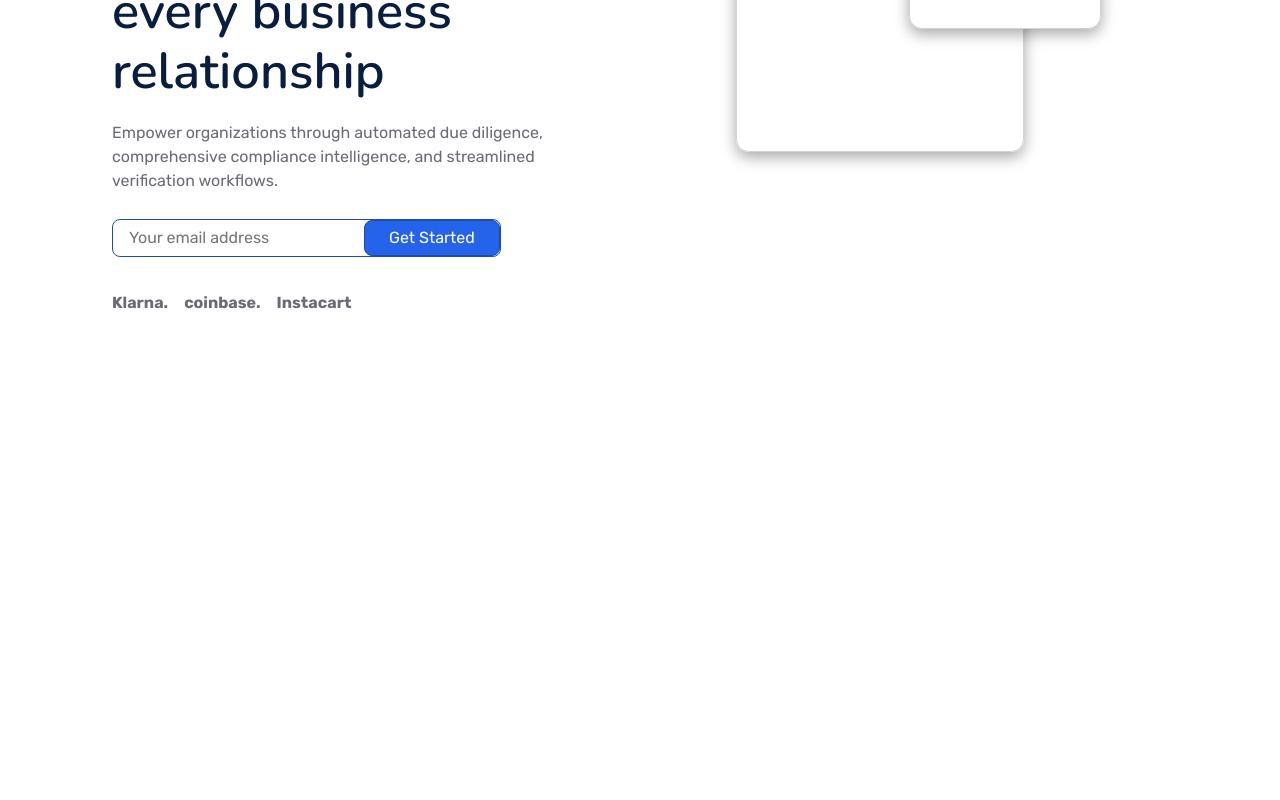
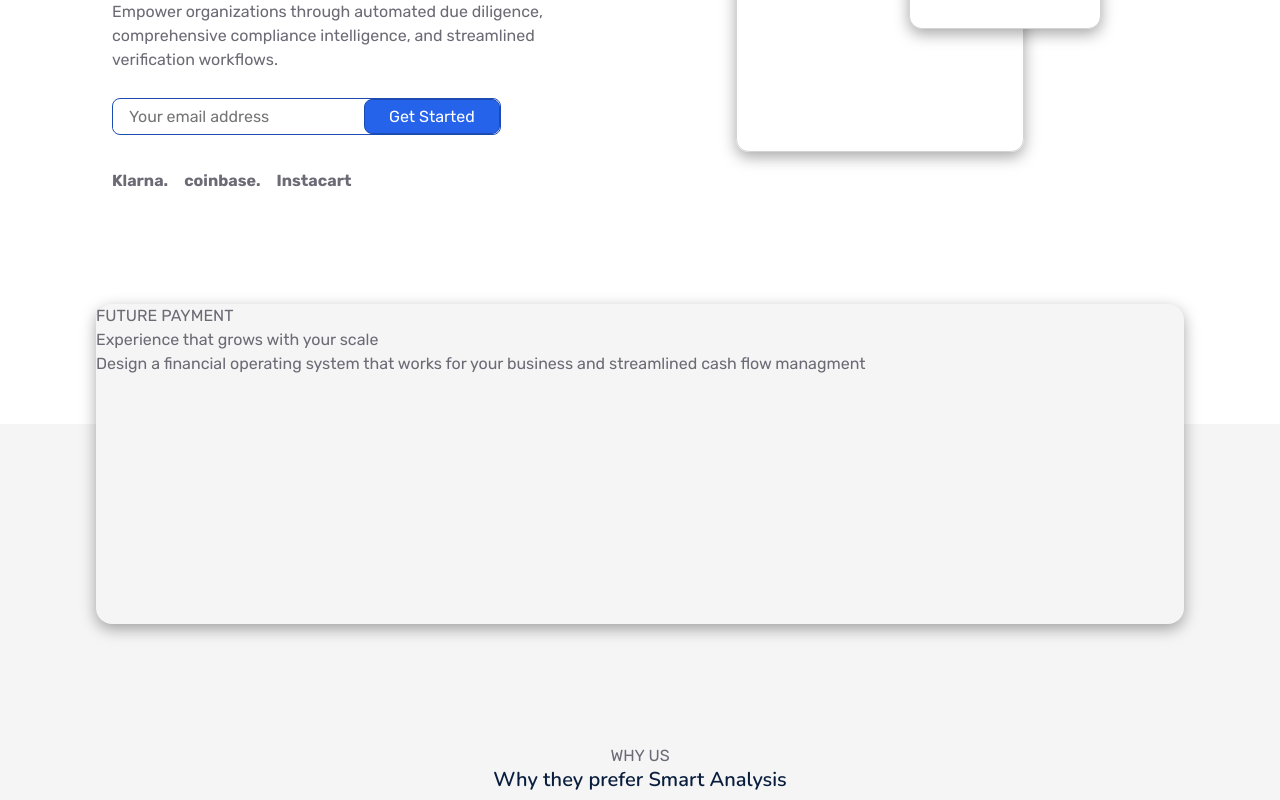
Before and after one commit to nyahwaithefirst/smart-system, a Next.js app: page / in a window 1280 px wide. Shown: the part 412-1212 px from the top of the page. Before the commit the page ends 839 px from the top, so only its background shows below. Built offline with nearby package versions, Linux system fonts and the light colour scheme.

Commit message:
New Additions to the landing page

```diff
--- a/app/page.jsx
+++ b/app/page.jsx
@@ -27,7 +27,7 @@ export default function Home() {
             </div>
             <div className={styles.heroSection}>
                 <div className={styles.left}>
-                    <h5 className={styles.heroTitle}>Automate due diligence and confidently verify every business relationship</h5>
+                    <h5 className={styles.heroTitle}>Transform compliance processes with automated insights</h5>
                     <p className={styles.heroText}>Empower organizations through automated due diligence, comprehensive compliance intelligence, and streamlined verification workflows.</p>
                     <div className={styles.getStarted}>
                         <input type="text" placeholder="Your email address" />
@@ -49,6 +49,22 @@ export default function Home() {
                         </div>
                     </div>
                 </div>
+                <div className={styles.experienceSection}>
+                    <div>FUTURE PAYMENT</div>
+                    <div>
+                        <div>Experience that grows with your scale</div>
+                        <div>Design a financial operating system that works for your business and streamlined cash flow managment</div>
+                    </div>
+                    <div>
+
+                    </div>
+                </div>
+            </div>
+            <div className={styles.preferenceSection}>
+                <div className={styles.preferenceHeader}>
+                    <span>WHY US</span>
+                    <h5>Why they prefer Smart Analysis</h5>
+                </div>
             </div>
         </div>
     )
--- a/app/page.module.css
+++ b/app/page.module.css
@@ -40,6 +40,8 @@
   display: flex;
   padding: 6rem;
   width: 100%;
+  position: relative;
+  padding-bottom: 12rem;
 }
 
 .heroSection > .left {
@@ -56,7 +58,7 @@
 }
 
 .heroSection > .left > .heroText {
-  width: 27rem;
+  width: 30rem;
 }
 
 .heroSection > .right {
@@ -126,3 +128,27 @@
   background-color: white;
   border-radius: 0.8rem;
 }
+
+.experienceSection {
+  position: absolute;
+  background-color: whitesmoke;
+  left: 6rem;
+  right: 6rem;
+  bottom: -12.5rem;
+  height: 20rem;
+  border-radius: 1rem;
+  box-shadow: rgba(0, 0, 0, 0.35) 0px 5px 15px;
+}
+
+.preferenceSection {
+  width: 100%;
+  background-color: whitesmoke;
+  padding-top: 20rem;
+}
+
+.preferenceSection > .preferenceHeader {
+  width: 100%;
+  display: flex;
+  flex-direction: column;
+  align-items: center;
+}
```
